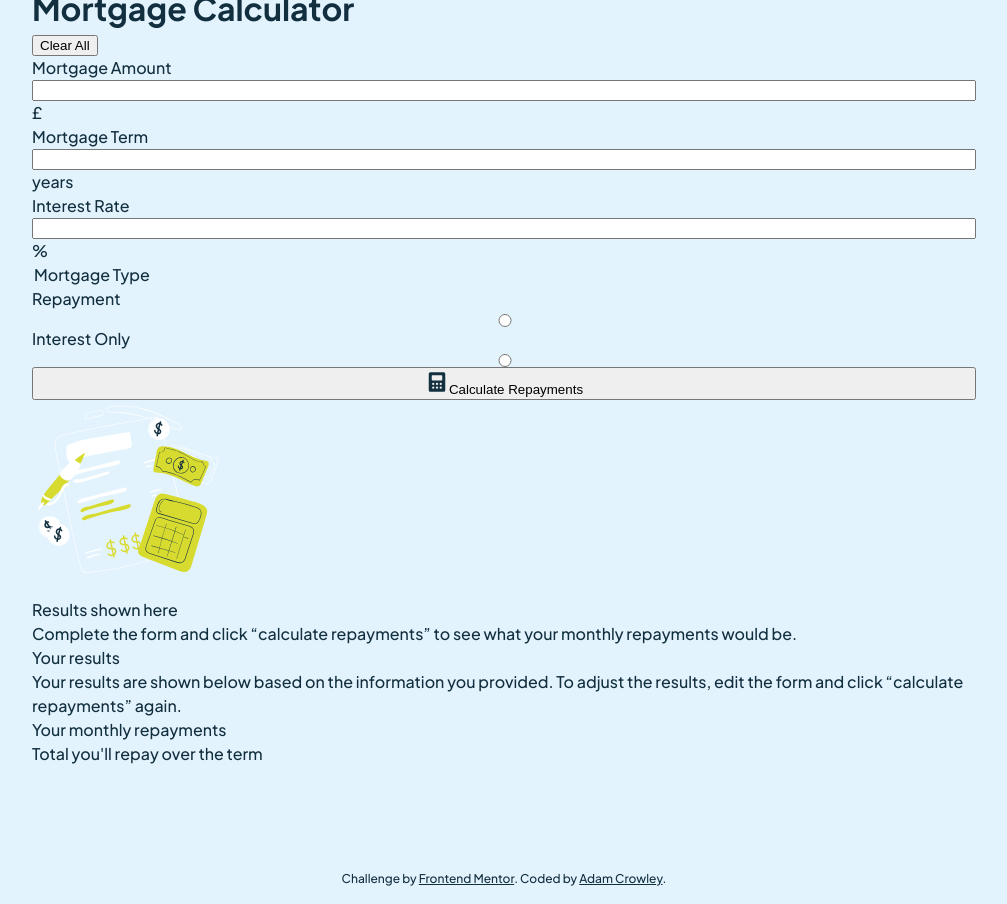
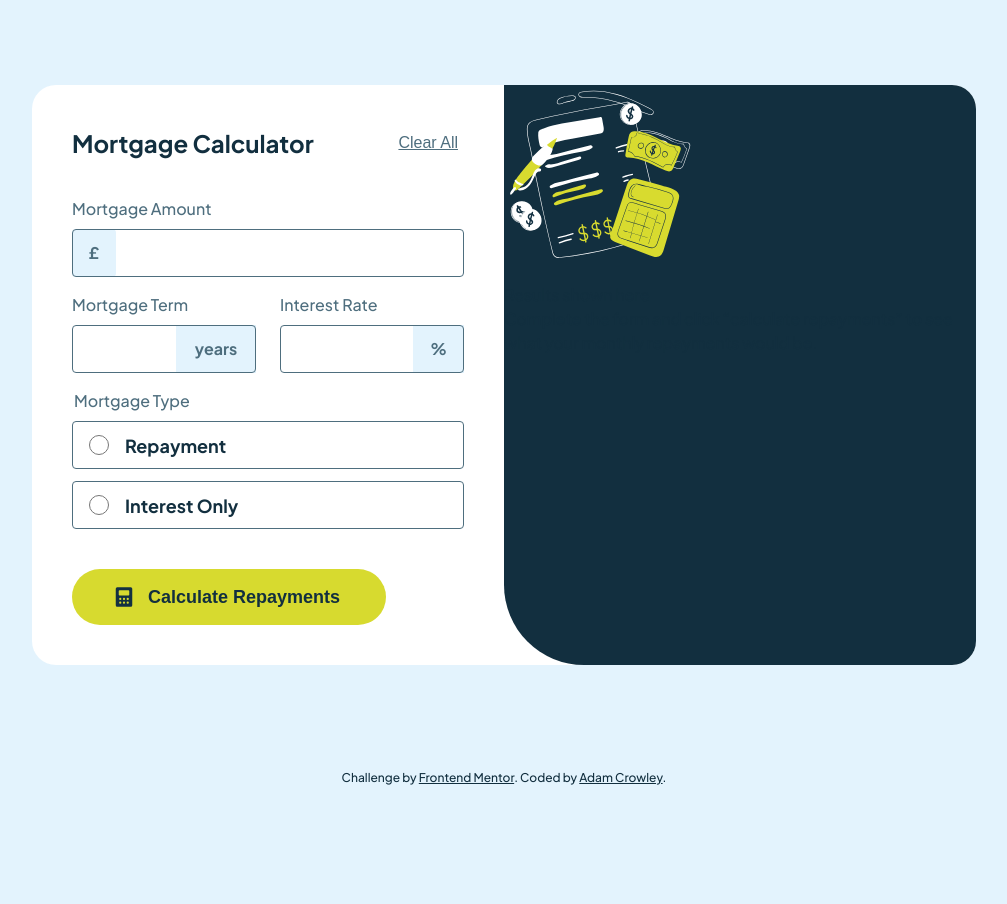
Before and after one commit to adam-crowley/mortgage-repayment-calculator, a React (Vite) app: page / in a window 1280 px wide. Shown: the whole page, without its empty margins (136-1143 px from the left). After the commit the page ends 803 px from the top, so only its background shows below. Built offline with nearby package versions, Linux system fonts and the light colour scheme.

Commit message:
Add style to form

```diff
--- a/src/App.tsx
+++ b/src/App.tsx
@@ -23,53 +23,79 @@ function App() {
       <div className="container">
         <main className="calculator">
           <div className="calculator__calc">
-            <h1>Mortgage Calculator</h1> <button>Clear All</button>
+            <div className="calculator__head">
+              <h1>Mortgage Calculator</h1>{' '}
+              <button className="calculator__clear-btn">Clear All</button>
+            </div>
+
             <form
               className="calculator__form"
               onSubmit={handleSubmit(onSubmit)}
             >
               <label htmlFor="mortgageAmount">Mortgage Amount</label>
+              <div className="calculator__inputgroup calculator__inputgroup--mortgageAmount">
                 <input
                   type="text"
                   id="mortgageAmount"
                   {...register('mortgageAmount', { required: true })}
                 />
                 <span>£</span>
+              </div>
               {errors.mortgageAmount && <span>This field is required</span>}
+              <div className="calculator__2-col">
+                <div className="calculator__col">
                   <label htmlFor="mortgageTerm">Mortgage Term</label>
+                  <div className="calculator__inputgroup calculator__inputgroup--mortgageTerm">
+                    <span>years</span>
                     <input
                       type="text"
                       id="mortgageTerm"
                       {...register('mortgageTerm', { required: true })}
                     />
+                  </div>
                   {errors.mortgageTerm && <span>This field is required</span>}
-              <span>years</span>
+                </div>
+                <div className="calculator__col">
                   <label htmlFor="interestRate">Interest Rate</label>
+                  <div className="calculator__inputgroup calculator__inputgroup--interestRate">
+                    <span>%</span>
                     <input
                       type="text"
                       id="interestRate"
                       {...register('interestRate', { required: true })}
                     />
+                  </div>
                   {errors.interestRate && <span>This field is required</span>}
-              <span>%</span>
+                </div>
+              </div>
+
               <legend>Mortgage Type</legend>
-              <label htmlFor="repayment">Repayment</label>
+              <div className="calculator__radio-group">
+                <label htmlFor="repayment">
                   <input
                     type="radio"
                     id="repayment"
                     value="repayment"
                     {...register('mortgageType', { required: true })}
                   />
-              <label htmlFor="interestOnly">Interest Only</label>
+                  Repayment
+                </label>
+              </div>
+              <div className="calculator__radio-group">
+                <label htmlFor="interestOnly">
                   <input
                     type="radio"
                     id="interestOnly"
                     value="interestOnly"
                     {...register('mortgageType', { required: true })}
                   />
+                  Interest Only
+                </label>
+              </div>
+
               {errors.mortgageType && <span>This field is required</span>}
 
-              <button type="submit">
+              <button type="submit" className="calculator__submit">
                 <img
                   src="/assets/images/icon-calculator.svg"
                   alt="Calculate Repayments icon"
@@ -90,7 +116,7 @@ function App() {
                 your monthly repayments would be.
               </p>
             </div>
-            <div className="calculator__your-results">
+            {/* <div className="calculator__your-results">
               <p>Your results</p>
               <p>
                 Your results are shown below based on the information you
@@ -101,7 +127,7 @@ function App() {
                 <p>Your monthly repayments</p>
                 <p>Total you'll repay over the term</p>
               </div>
-            </div>
+            </div> */}
           </div>
         </main>
       </div>
--- a/src/index.css
+++ b/src/index.css
@@ -86,9 +86,199 @@ ul {
   margin-bottom: 1.5rem;
 }
 
+.calculator {
+  display: flex;
+  flex-direction: row;
+  background-color: var(--White);
+  border-radius: 1.5rem;
+  overflow: hidden;
+}
+
+.calculator__head {
+  display: flex;
+  justify-content: space-between;
+  margin-bottom: 2.25rem;
+}
+
+.calculator h1 {
+  font-size: 1.5rem;
+}
+
+.calculator__clear-btn {
+  color: var(--Slate-700);
+  font-size: 1rem;
+  text-decoration: underline;
+  background-color: transparent;
+  border: 0;
+  cursor: pointer;
+}
+
+.calculator label,
+.calculator legend {
+  display: inline-block;
+  color: var(--Slate-700);
+  font-size: 1rem;
+  margin-bottom: 0.5rem;
+}
+
+.calculator__inputgroup {
+  position: relative;
+  margin-bottom: 1rem;
+}
+
+.calculator input[type=text] {
+  z-index: 1;
+  cursor: pointer;
+  color: var(--Slate-900);
+  font-size: 1.125rem;
+  font-weight: var(--bold);
+  position: relative;
+  background: transparent;
+  width: 100%;
+  height: 3rem;
+  border-radius: 0.25rem;
+  border: solid 1px var(--Slate-700);
+  transition: border 0.2s;
+}
+.calculator input[type=text]:hover {
+  border: solid 1px var(--Slate-900);
+}
+.calculator input[type=text]:focus {
+  border: solid 1px var(--Lime);
+  outline: 0;
+}
+.calculator input[type=text]:focus + span {
+  color: var(--Slate-900);
+  background-color: var(--Lime);
+}
+
+.calculator__inputgroup--mortgageAmount input[type=text] {
+  padding: 0 0 0 3.75rem;
+}
+
+.calculator__inputgroup--mortgageAmount span {
+  border-radius: 0.25rem;
+  color: var(--Slate-700);
+  font-weight: var(--bold);
+  background-color: var(--Slate-100);
+  position: absolute;
+  top: 0;
+  display: flex;
+  justify-content: center;
+  align-items: center;
+  width: 2.75rem;
+  height: 3rem;
+  transition: color 0.2s, background-color 0.2s;
+}
+
+.calculator__inputgroup--mortgageTerm input[type=text] {
+  padding: 0 6rem 0 1rem;
+}
+
+.calculator__inputgroup--mortgageTerm span {
+  color: var(--Slate-700);
+  font-weight: var(--bold);
+  background-color: var(--Slate-100);
+  position: absolute;
+  top: 0;
+  right: 0;
+  display: flex;
+  justify-content: center;
+  align-items: center;
+  width: 5rem;
+  height: 3rem;
+}
+
+.calculator__inputgroup--interestRate input[type=text] {
+  padding: 0 4.188rem 0 1rem;
+}
+
+.calculator__inputgroup--interestRate span {
+  color: var(--Slate-700);
+  font-weight: var(--bold);
+  background-color: var(--Slate-100);
+  position: absolute;
+  top: 0;
+  right: 0;
+  display: flex;
+  justify-content: center;
+  align-items: center;
+  width: 3.188rem;
+  height: 3rem;
+}
+
+.calculator__2-col {
+  display: flex;
+  gap: 1.5rem;
+}
+
+.calculator__col {
+  width: 50%;
+}
+
 .calculator__form {
   display: flex;
   flex-direction: column;
+}
+
+.calculator__calc {
+  width: 50%;
+  padding: 2.5rem;
+}
+
+.calculator__results {
+  width: 50%;
+  background-color: var(--Slate-900);
+  border-radius: 0 0 0 5rem;
+}
+
+.calculator__radio-group {
+  height: 3rem;
+  position: relative;
+  margin-bottom: 0.75rem;
+}
+
+.calculator__radio-group input[type=radio] {
+  accent-color: var(--Slate-700);
+  height: 1.25rem;
+  width: 1.25rem;
+  margin: 0 1rem;
+}
+
+.calculator__radio-group label {
+  font-size: 1.125rem;
+  font-weight: var(--bold);
+  color: var(--Slate-900);
+  border: solid 1px var(--Slate-700);
+  display: flex;
+  align-items: center;
+  width: 100%;
+  height: 100%;
+  margin: 0;
+  border-radius: 0.25rem;
+}
+.calculator__radio-group label:has(input[type=radio]:checked) {
+  background-color: rgba(216, 219, 47, 0.15);
+  border: solid 1px var(--Lime);
+}
+
+.calculator__submit {
+  display: flex;
+  align-items: center;
+  font-size: 1.125rem;
+  font-weight: var(--bold);
+  color: var(--Slate-900);
+  background-color: var(--Lime);
+  width: 19.625rem;
+  padding: 0 0 0 2.5rem;
+  margin-top: 1.75rem;
+  height: 3.5rem;
+  border-radius: 1.75rem;
+  border: 0;
+}
+
+.calculator__submit img {
+  margin-right: 0.75rem;
 }
 
 .footer {
--- a/src/index.scss
+++ b/src/index.scss
@@ -79,9 +79,178 @@ ul {
   margin-bottom: 1.5rem;
 }
 
+.calculator {
+  display: flex;
+  flex-direction: row;
+  background-color: var(--White);
+  border-radius: 1.5rem;
+  overflow: hidden;
+}
+.calculator__head {
+  display: flex;
+  justify-content: space-between;
+  margin-bottom: 2.25rem;
+}
+.calculator h1 {
+  font-size: 1.5rem;
+}
+.calculator__clear-btn {
+  color: var(--Slate-700);
+  font-size: 1rem;
+  text-decoration: underline;
+  background-color: transparent;
+  border: 0;
+  cursor: pointer;
+}
+.calculator label,
+.calculator legend {
+  display: inline-block;
+  color: var(--Slate-700);
+  font-size: 1rem;
+  margin-bottom: 0.5rem;
+}
+.calculator__inputgroup {
+  position: relative;
+  margin-bottom: 1rem;
+}
+
+.calculator input[type='text'] {
+  z-index: 1;
+  cursor: pointer;
+  color: var(--Slate-900);
+  font-size: 1.125rem;
+  font-weight: var(--bold);
+  position: relative;
+  background: transparent;
+  width: 100%;
+  height: 3rem;
+  border-radius: 0.25rem;
+  border: solid 1px var(--Slate-700);
+  transition: border 0.2s;
+  &:hover {
+    border: solid 1px var(--Slate-900);
+  }
+  &:focus {
+    border: solid 1px var(--Lime);
+    outline: 0;
+  }
+  &:focus + span {
+    color: var(--Slate-900);
+    background-color: var(--Lime);
+  }
+}
+.calculator__inputgroup--mortgageAmount input[type='text'] {
+  padding: 0 0 0 3.75rem;
+}
+.calculator__inputgroup--mortgageAmount span {
+  border-radius: 0.25rem;
+  color: var(--Slate-700);
+  font-weight: var(--bold);
+  background-color: var(--Slate-100);
+  position: absolute;
+  top: 0;
+  display: flex;
+  justify-content: center;
+  align-items: center;
+  width: 2.75rem;
+  height: 3rem;
+  transition: color 0.2s, background-color 0.2s;
+}
+.calculator__inputgroup--mortgageTerm input[type='text'] {
+  padding: 0 6rem 0 1rem;
+}
+.calculator__inputgroup--mortgageTerm span {
+  color: var(--Slate-700);
+  font-weight: var(--bold);
+  background-color: var(--Slate-100);
+  position: absolute;
+  top: 0;
+  right: 0;
+  display: flex;
+  justify-content: center;
+  align-items: center;
+  width: 5rem;
+  height: 3rem;
+}
+.calculator__inputgroup--interestRate input[type='text'] {
+  padding: 0 4.188rem 0 1rem;
+}
+.calculator__inputgroup--interestRate span {
+  color: var(--Slate-700);
+  font-weight: var(--bold);
+  background-color: var(--Slate-100);
+  position: absolute;
+  top: 0;
+  right: 0;
+  display: flex;
+  justify-content: center;
+  align-items: center;
+  width: 3.188rem;
+  height: 3rem;
+}
+.calculator__2-col {
+  display: flex;
+  gap: 1.5rem;
+}
+.calculator__col {
+  width: 50%;
+}
 .calculator__form {
   display: flex;
   flex-direction: column;
+}
+.calculator__calc {
+  width: 50%;
+  padding: 2.5rem;
+}
+.calculator__results {
+  width: 50%;
+  background-color: var(--Slate-900);
+  border-radius: 0 0 0 5rem;
+}
+.calculator__radio-group {
+  height: 3rem;
+  position: relative;
+  margin-bottom: 0.75rem;
+}
+.calculator__radio-group input[type='radio'] {
+  accent-color: var(--Slate-700);
+  height: 1.25rem;
+  width: 1.25rem;
+  margin: 0 1rem;
+}
+.calculator__radio-group label {
+  font-size: 1.125rem;
+  font-weight: var(--bold);
+  color: var(--Slate-900);
+  border: solid 1px var(--Slate-700);
+  display: flex;
+  align-items: center;
+  width: 100%;
+  height: 100%;
+  margin: 0;
+  border-radius: 0.25rem;
+  &:has(input[type='radio']:checked) {
+    background-color: rgba(216, 219, 47, 0.15);
+    border: solid 1px var(--Lime);
+  }
+}
+.calculator__submit {
+  display: flex;
+  align-items: center;
+  font-size: 1.125rem;
+  font-weight: var(--bold);
+  color: var(--Slate-900);
+  background-color: var(--Lime);
+  width: 19.625rem;
+  padding: 0 0 0 2.5rem;
+  margin-top: 1.75rem;
+  height: 3.5rem;
+  border-radius: 1.75rem;
+  border: 0;
+}
+.calculator__submit img {
+  margin-right: 0.75rem;
 }
 
 .footer {
```
Also changed, not shown: 1 other file (tests, documents, lock files or other folders). Lines whose indentation alone changed are shown as unchanged.
